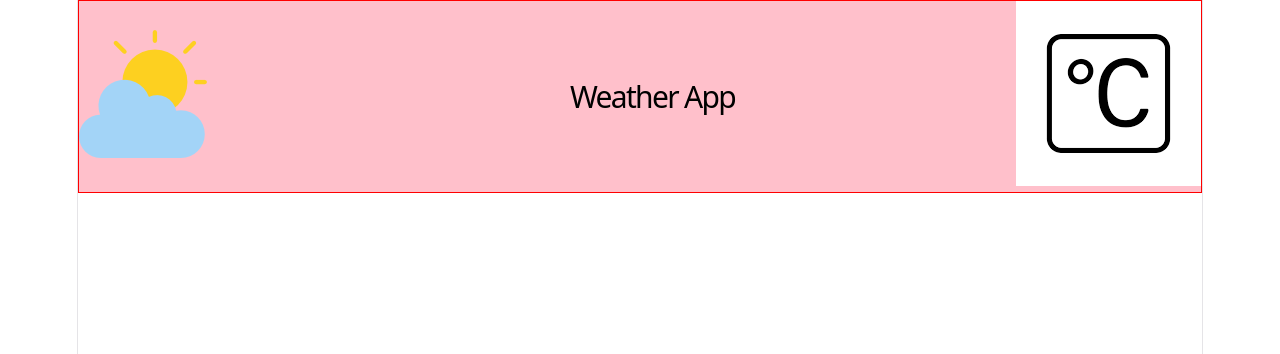
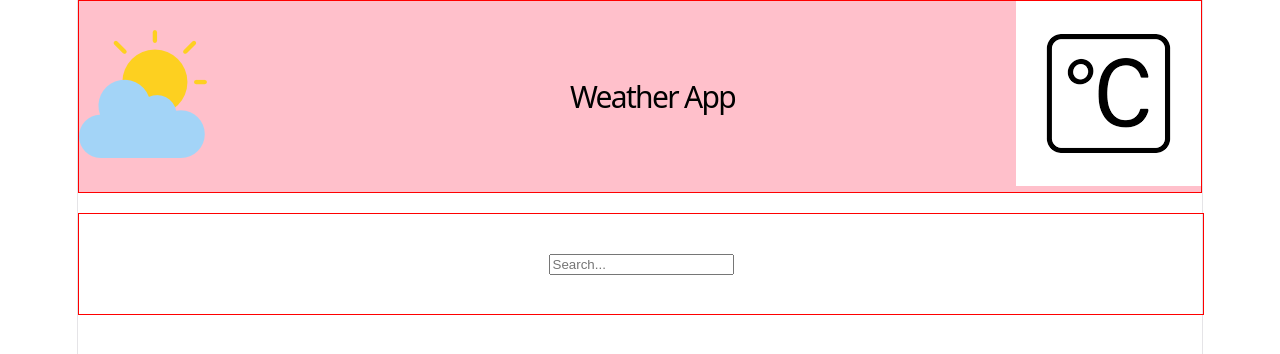
Before and after one commit to nokuphiwa02/weatherProject, a React (Vite) app: page / in a window 1280 px wide. Shown: the top 354 px of the page. Built offline with nearby package versions, Linux system fonts and the light colour scheme.

Commit message:
searchBar

```diff
--- a/src/App.tsx
+++ b/src/App.tsx
@@ -1,10 +1,12 @@
-import React from 'react'
+
 import { Navbar } from './Components/navbar/navbar'
+import { SearchBar } from './Components/searchBar/searchBar'
 
 export const App = () => {
   return (
     <div>
       <Navbar />
+      <SearchBar />
     </div>
   )
 }
--- /dev/null
+++ b/src/Components/searchBar/searchBar.module.css
@@ -0,0 +1,9 @@
+.searchBar{
+    display: flex;
+    width: 100%;
+    height: 100px;
+    border: 1px solid red;
+    justify-content: center;
+    align-items: center;
+    margin-top: 20px;
+}
--- /dev/null
+++ b/src/Components/searchBar/searchBar.tsx
@@ -0,0 +1,10 @@
+import React from 'react'
+import styles from './searchBar.module.css'
+
+export const SearchBar = () => {
+  return (
+    <div className={styles.searchBar}>
+      <input type="text" placeholder="Search..." />
+    </div>
+  )
+}
```
